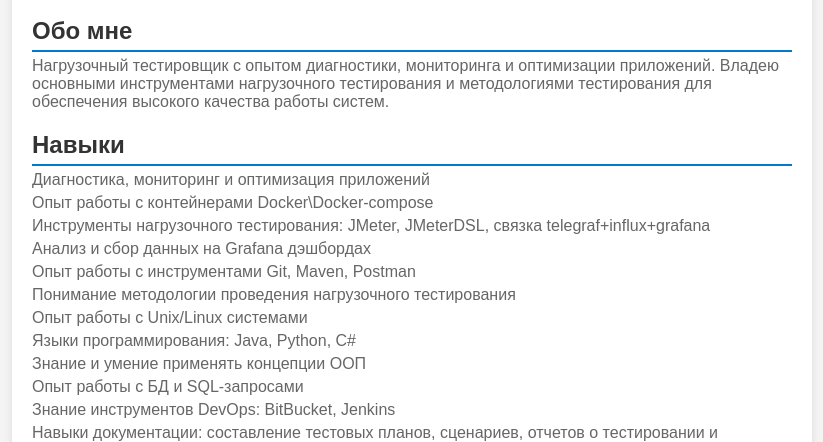
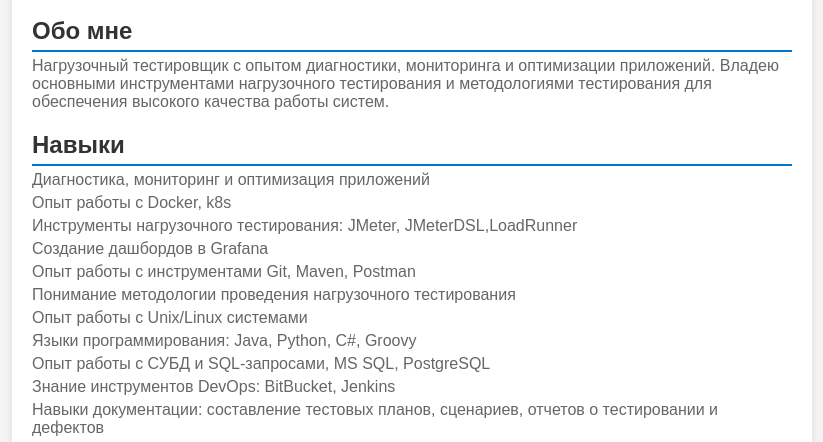
Before and after one commit to KramarovDanya/ResumeNT, a plain HTML site: page index.html in a window 1280 px wide. Shown: the part 320-762 px from the top of the page, without its empty margins (228-1051 px from the left). Drawn offline with Linux system fonts and the light colour scheme.

Commit message:
Update index.html

```diff
--- a/index.html
+++ b/index.html
@@ -28,15 +28,14 @@
 <h2>Навыки</h2>
 <ul>
 <li>Диагностика, мониторинг и оптимизация приложений</li>
-<li>Опыт работы с контейнерами Docker\Docker-compose</li>
-<li>Инструменты нагрузочного тестирования: JMeter, JMeterDSL, связка telegraf+influx+grafana</li>
-<li>Анализ и сбор данных на Grafana дэшбордах </li>
+<li>Опыт работы с Docker, k8s</li>
+<li>Инструменты нагрузочного тестирования: JMeter, JMeterDSL,LoadRunner </li>
+<li>Создание дашбордов в Grafana </li>
 <li>Опыт работы с инструментами Git, Maven, Postman</li>
 <li>Понимание методологии проведения нагрузочного тестирования</li>
 <li>Опыт работы с Unix/Linux системами</li>
-<li>Языки программирования: Java, Python, C#</li>
-<li>Знание и умение применять концепции ООП</li>
-<li>Опыт работы с БД и SQL-запросами</li>
+<li>Языки программирования: Java, Python, C#, Groovy</li>
+<li>Опыт работы с СУБД и SQL-запросами, MS SQL, PostgreSQL</li>
 <li>Знание инструментов DevOps:  BitBucket, Jenkins</li>
 <li>Навыки документации: составление тестовых планов, сценариев, отчетов о тестировании и дефектов</li>
 </ul>
```
